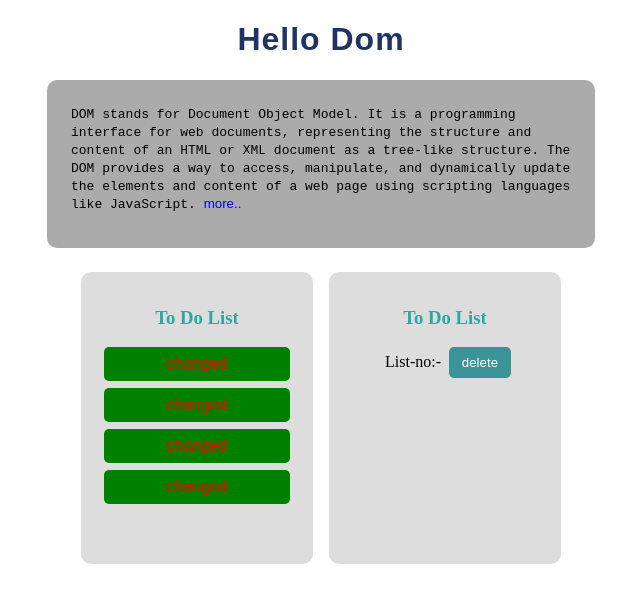
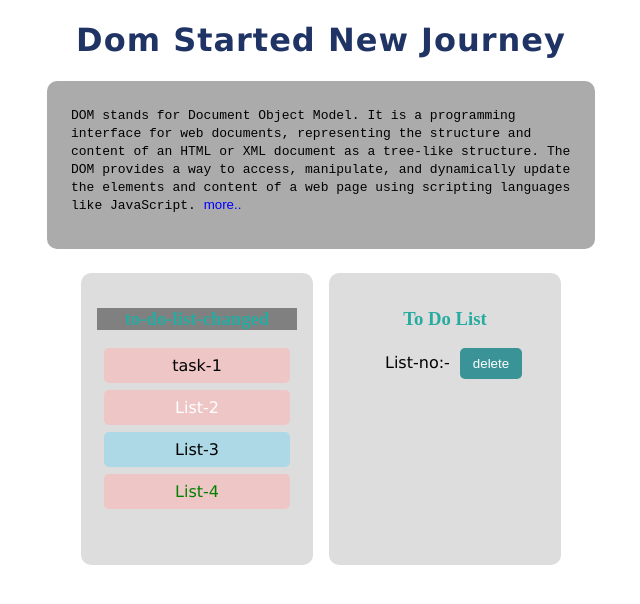
Before and after one commit to minhajul-im/JavaScript, a plain HTML site: page Browser/Dom/index.html in a window 1280 px wide. Shown: the whole page, without its empty margins (319-959 px from the left). Drawn offline with Linux system fonts and the light colour scheme.

Commit message:
dom use property

```diff
--- a/Browser/Dom/getElements.js
+++ /dev/null
@@ -1,31 +0,0 @@
-// this file use just get id, class, & query
-
-// if you wanna get element by id only one element, id specific element.
-const getIdFunc = (id) => document.getElementById(id);
-
-// if you wanna get elements by class name
-const getClassFunc = (classNam) => document.getElementsByClassName(classNam);
-
-// you can change everything, it's not array, it's array like object but you can traverse.
-const itemsByClass = getClassFunc("item");
-for (let item of itemsByClass) {
-  item.style.color = "white";
-  item.style.fontFamily = "fantasy";
-  item.style.backgroundColor = "green";
-  item.innerText = "hello";
-}
-
-// you can do any thing get by query use id, class what every you want.
-
-// this func only one element get.
-const getQueryFunc = (query) => document.querySelector(query);
-const itemsByQuery = getQueryFunc(".items");
-
-// this func use all & all elements get.
-const getQueryFuncAll = (query) => document.querySelectorAll(query);
-const itemsByClassName = getQueryFuncAll(".item");
-
-for (const item of itemsByClassName) {
-  item.style.color = "red";
-  item.innerText = "changed";
-}
--- a/Browser/Dom/index.html
+++ b/Browser/Dom/index.html
@@ -9,10 +9,10 @@
   </head>
   <body>
     <header>
-      <h1>Hello Dom</h1>
+      <h1 id="headerTitle" class="headerTitle">Hello Dom</h1>
     </header>
     <main>
-      <p class="dom">
+      <div class="dom">
         <code
           >DOM stands for Document Object Model. It is a programming interface
           for web documents, representing the structure and content of an HTML
@@ -20,12 +20,12 @@
           access, manipulate, and dynamically update the elements and content of
           a web page using scripting languages like JavaScript.
         </code>
-        <button>more..</button>
-      </p>
+        <button id="moreBtn">more..</button>
+      </div>
 
       <section>
         <div class="todo-list-box">
-          <h3 class="title">To Do List</h3>
+          <h3 class="title" id="title">To Do List</h3>
           <ul class="items">
             <li class="item">List-1</li>
             <li class="item">List-2</li>
@@ -41,6 +41,7 @@
         </div>
       </section>
     </main>
-    <script src="./getElements.js"></script>
+    <!-- <script src="./getElements.js"></script> -->
+    <script src="./property.js"></script>
   </body>
 </html>
--- /dev/null
+++ b/Browser/Dom/property.js
@@ -0,0 +1,40 @@
+// if you wanna get elements by class name, use this syntax. You can access, modify, filter & manipulation, & event handling.
+const getClassFunc = (classNam) => document.getElementsByClassName(classNam);
+//if you wanna "className" modify anything, remember that, the class returns a collection of array-like objects.
+let itemsCls = getClassFunc("item");
+itemsCls[0].innerHTML = "task-1";
+itemsCls[1].style.color = "white";
+for (let item of itemsCls) {
+  // you can do anything, only get a single element every loop.(item)
+}
+
+// query selector method only single element you can anything.
+const getQueryFunc = (query) => document.querySelector(query);
+const titleId = getQueryFunc("#title");
+const titleCls = getQueryFunc(".title");
+titleCls.innerHTML = "to-do-list-changed";
+titleId.style.backgroundColor = "gray";
+
+// query selector all method return collection of node.you can access, modify, filter & manipulation, & event handling.
+const getQueryFuncAll = (query) => document.querySelectorAll(query);
+
+const itemsQuery = getQueryFuncAll(".item"); // <array-like
+itemsQuery[2].style.backgroundColor = "lightBlue";
+itemsQuery.forEach((item) => {
+  // you can do anything, only get single element every looping.
+});
+
+// you  can use for html tag access
+const getTagFunc = (tag) => document.getElementsByTagName(tag);
+const liItem = getTagFunc("li");
+liItem[0].innerHTML = "task-1";
+liItem[3].style.color = "green";
+for (let item of liItem) {
+  item.style.fontFamily = "Verdana";
+}
+
+// if you wanna get element by id only one element, id specific element.
+const getIdFunc = (id) => document.getElementById(id);
+const headerTitle = getIdFunc("headerTitle");
+headerTitle.style.fontFamily = "verdana";
+headerTitle.innerText = "Dom Started New Journey";
```
